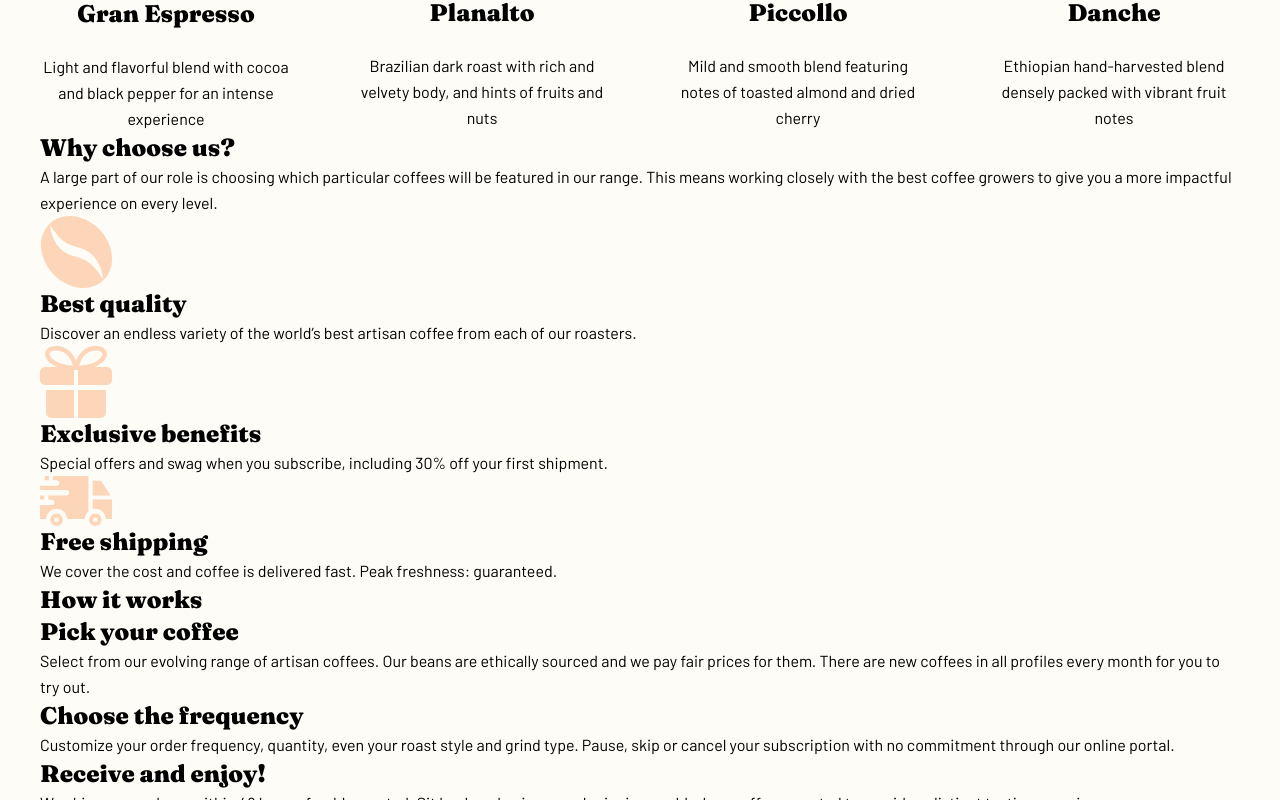
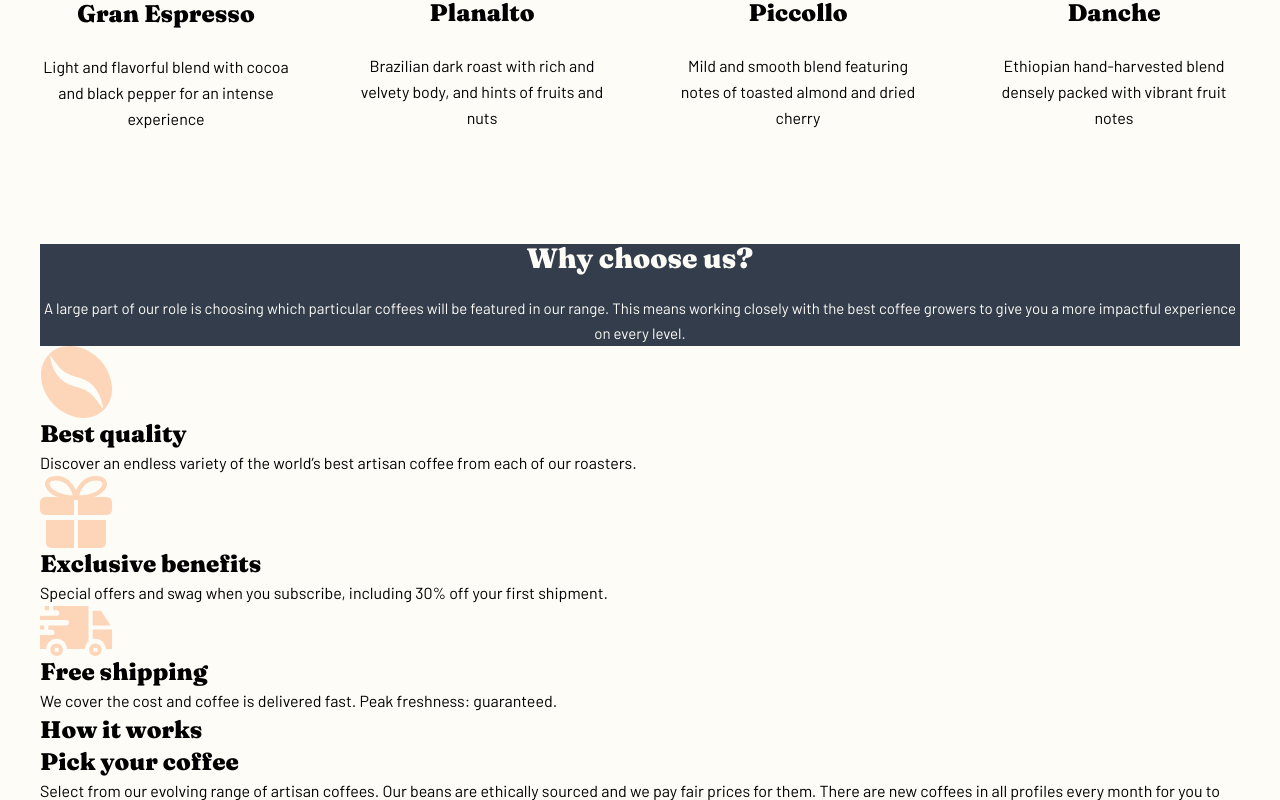
Before and after one commit to Dudeldups/FM-coffeeroasters, a React (Vite) app: page / in a window 1280 px wide. Shown: the part 1180-1980 px from the top of the page. Built offline with nearby package versions, Linux system fonts and the light colour scheme.

Commit message:
changed font sizes

```diff
--- a/src/components/Header.tsx
+++ b/src/components/Header.tsx
@@ -53,7 +53,7 @@ const Header = () => {
           >
             <li>
               <NavLink
-                className="md:text-sm md:font-bold md:uppercase md:tracking-[0.06rem] md:text-custom-dark-grey"
+                className="md:text-[.875rem] md:font-bold md:uppercase md:tracking-[0.06rem] md:text-custom-dark-grey"
                 to="/"
                 onClick={() => setIsHamburgerMenuOpen(false)}
               >
@@ -62,7 +62,7 @@ const Header = () => {
             </li>
             <li>
               <NavLink
-                className="md:text-sm md:font-bold md:uppercase md:tracking-[0.06rem] md:text-custom-dark-grey"
+                className="md:text-[.875rem] md:font-bold md:uppercase md:tracking-[0.06rem] md:text-custom-dark-grey"
                 to="/about"
                 onClick={() => setIsHamburgerMenuOpen(false)}
               >
@@ -71,7 +71,7 @@ const Header = () => {
             </li>
             <li>
               <NavLink
-                className="md:text-sm md:font-bold md:uppercase md:tracking-[0.06rem] md:text-custom-dark-grey"
+                className="md:text-[.875rem] md:font-bold md:uppercase md:tracking-[0.06rem] md:text-custom-dark-grey"
                 to="/subscribe"
                 onClick={() => setIsHamburgerMenuOpen(false)}
               >
--- a/src/routes/Home.tsx
+++ b/src/routes/Home.tsx
@@ -113,10 +113,10 @@ const Home = () => {
         </ul>
       </div>
 
-      <div>
-        <div>
-          <h2>Why choose us?</h2>
-          <p>
+      <div className="mt-28 grid">
+        <div className="bg-custom-dark-blue text-center text-custom-light-cream">
+          <h2 className="text-[1.75rem] leading-none">Why choose us?</h2>
+          <p className="mt-6 text-[.9375rem] leading-[1.5625rem]">
             A large part of our role is choosing which particular coffees will
             be featured in our range. This means working closely with the best
             coffee growers to give you a more impactful experience on every
```
